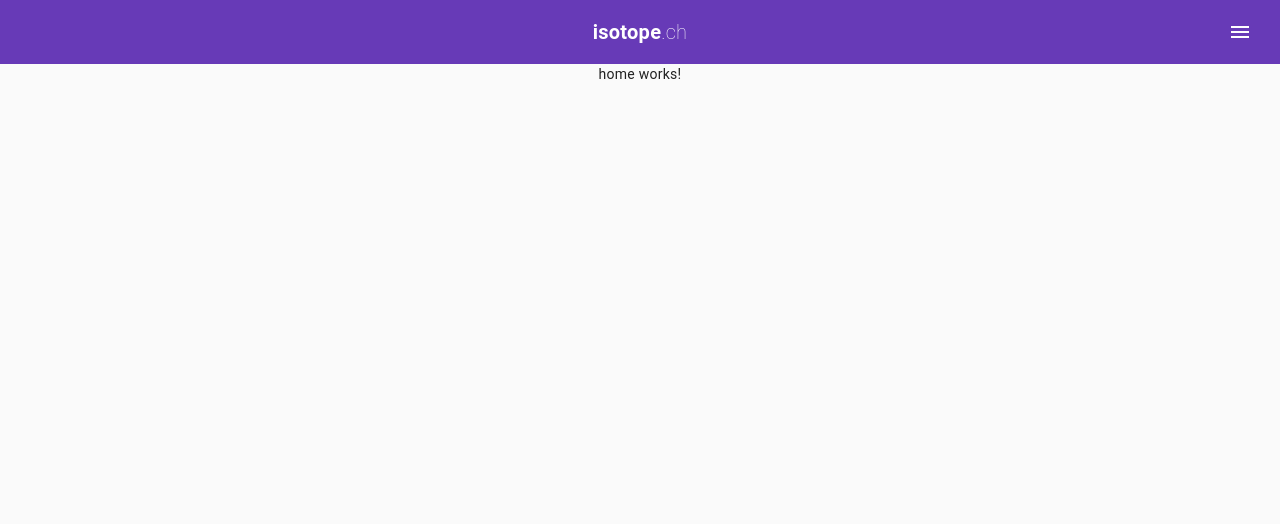
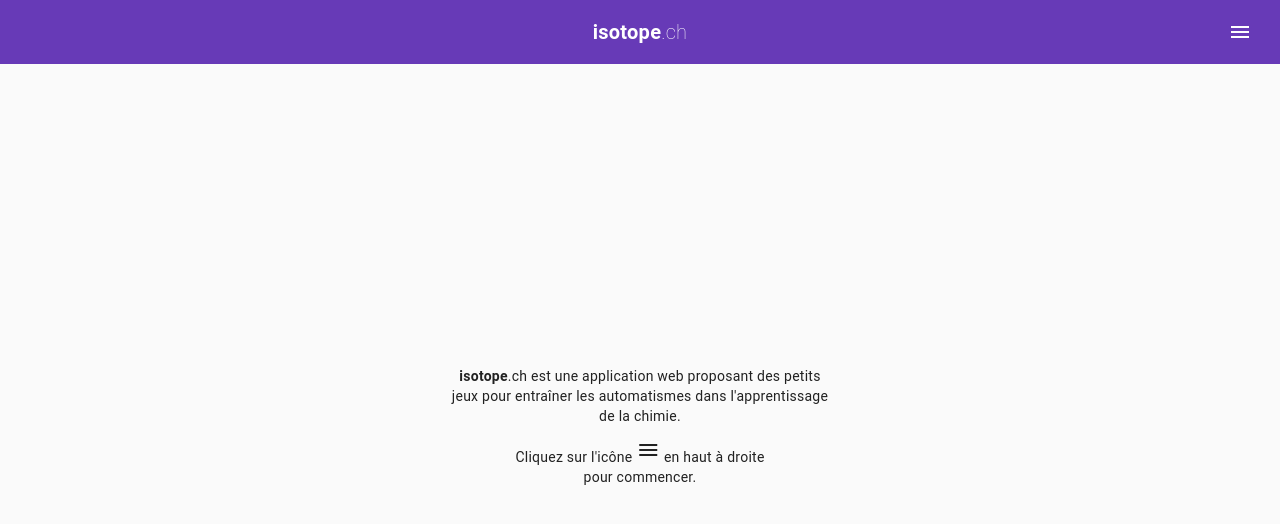
Before and after one commit to mrizzello/isotope, an Angular app: page / in a window 1280 px wide. Shown: the top 524 px of the page. Built offline with nearby package versions, Linux system fonts and the light colour scheme.

Commit message:
Added home page intro

```diff
--- a/src/app/app.component.html
+++ b/src/app/app.component.html
@@ -12,7 +12,9 @@
                     <button mat-icon-button>
                     </button>
                     <span class="spacer"></span>
-                    <span class="isotope">isotope</span><span class="ch">.ch</span>
+                    <a routerLink="/" class="sitename">
+                        <span class="isotope">isotope</span><span class="ch">.ch</span>
+                    </a>
                     <span class="spacer"></span>
                     <button mat-icon-button (click)="drawer.toggle()">
                         <mat-icon>menu</mat-icon>
--- a/src/app/app.component.scss
+++ b/src/app/app.component.scss
@@ -8,15 +8,20 @@
     flex-grow: 1;
     overflow-y: auto;
     max-width: 420px;
-    margin:0 auto;
+    margin: 0 auto;
 }
 
-.isotope {
-    font-weight: bold;
-}
+.sitename {
+    text-decoration: none;
+    color: #fff;
 
-.ch {
-    font-weight: lighter;
+    .isotope {
+        font-weight: bold;
+    }
+
+    .ch {
+        font-weight: lighter;
+    }
 }
 
 .spacer {
--- a/src/app/pages/home/home.component.html
+++ b/src/app/pages/home/home.component.html
@@ -1 +1,11 @@
-<p>home works!</p>
+<div class="container">
+    <div class="introduction">
+        <p>
+            <strong>isotope</strong>.ch est une application web proposant des petits jeux pour entraîner les
+            automatismes dans l'apprentissage de la chimie.
+        </p>
+        <p>
+            Cliquez sur l'icône <i class="material-icons">menu</i> en haut à droite<br /> pour commencer.
+        </p>
+    </div>
+</div>
--- a/src/app/pages/home/home.component.scss
+++ b/src/app/pages/home/home.component.scss
@@ -0,0 +1,10 @@
+.container {
+    display: flex;
+    align-items: center;
+    justify-content: center;
+    height: 100%;
+}
+.introduction {
+    padding: 1.2rem;
+    text-align: center;
+}
```
